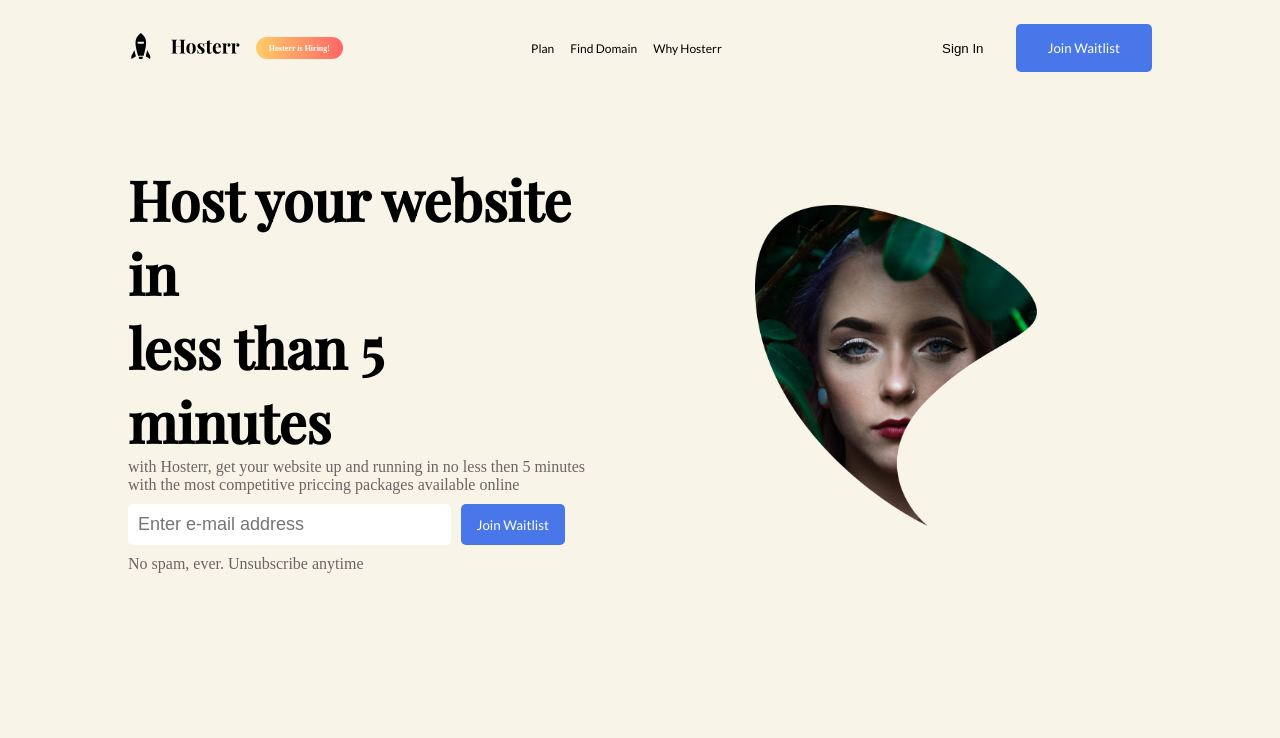
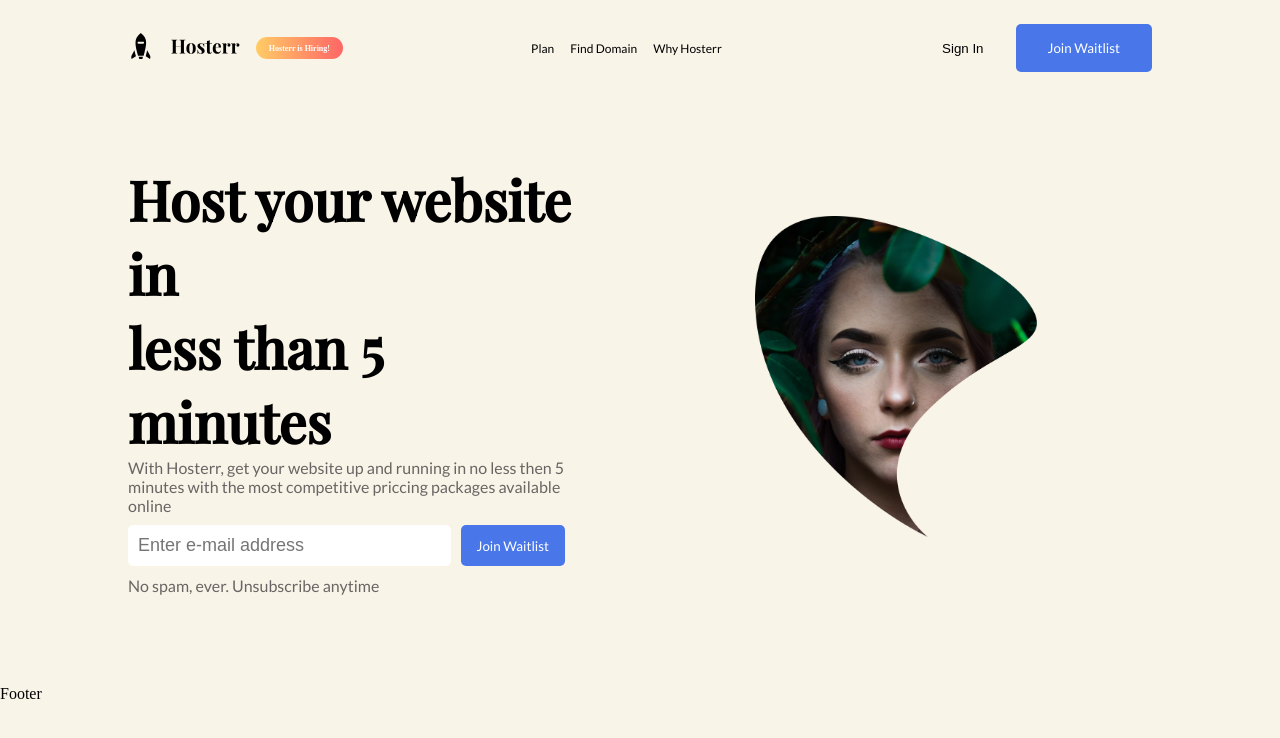
Before and after one commit to Satish9047/hosterr-landing, a React (Vite) app: page / in a window 1280 px wide. Shown: the top 738 px of the page. Built offline with nearby package versions, Linux system fonts and the light colour scheme.

Commit message:
add: footer

```diff
--- a/src/App.tsx
+++ b/src/App.tsx
@@ -1,6 +1,7 @@
 import "./App.scss";
 import Header from "./components/Header/Header";
 import Navbar from "./components/Navbar/Navbar";
+import Footer from "./components/Footer/Footer";
 
 function App() {
 
@@ -8,6 +9,7 @@ function App() {
     <div className="app">
       <Navbar />
       <Header />
+      <Footer />
     </div>
   )
 }
--- /dev/null
+++ b/src/components/Footer/Footer.tsx
@@ -0,0 +1,9 @@
+import React from 'react'
+
+const Footer: React.FC = () => {
+    return (
+        <div>Footer</div>
+    )
+}
+
+export default Footer
--- a/src/components/Header/Header.tsx
+++ b/src/components/Header/Header.tsx
@@ -7,7 +7,7 @@ const Header: React.FC = () => {
         <div className='header'>
             <div className='header__div'>
                 <h1 className='header__div--title'>Host your website in <br /> less than 5 minutes</h1>
-                <p>with Hosterr, get your website up and running in no less then 5 minutes with the most competitive priccing packages available online</p>
+                <p>With Hosterr, get your website up and running in no less then 5 minutes with the most competitive priccing packages available online</p>
                 <div className='form'>
                     <input placeholder='Enter e-mail address' />
                     <button>Join Waitlist</button>
--- a/src/components/Header/header.scss
+++ b/src/components/Header/header.scss
@@ -33,6 +33,7 @@
 
   p {
     color: rgb(107, 100, 100);
+    font-family: $font-primary;
   }
 
   figure {
```
Also changed, not shown: src/components/Footer/footer.scss (added).
